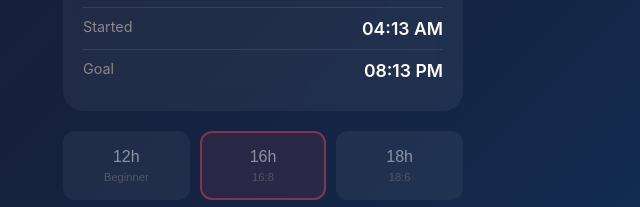
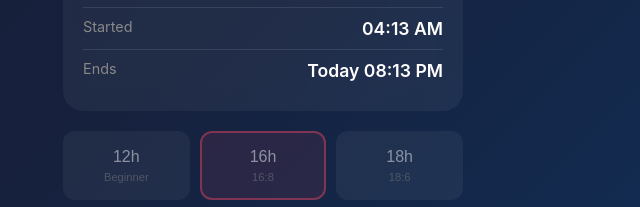
Before and after one commit to figjeti/fasttrack, a plain HTML site: page index.html in a window 1280 px wide. Both pictures are taken after a click on the button "Start Fast". Shown: the part 541-748 px from the top of the page, 377-1017 px from the left. Drawn offline with Linux system fonts and the light colour scheme.

Commit message:
Show full end date/time for fasts

```diff
--- a/index.html
+++ b/index.html
@@ -340,7 +340,7 @@
                 <span class="time-value" id="start-time">-</span>
             </div>
             <div class="time-row">
-                <span class="time-label">Goal</span>
+                <span class="time-label">Ends</span>
                 <span class="time-value" id="end-time">-</span>
             </div>
         </div>
@@ -449,6 +449,25 @@
             return date.toLocaleTimeString([], { hour: '2-digit', minute: '2-digit' });
         }
 
+        function formatEndTime(date) {
+            const now = new Date();
+            const isToday = date.toDateString() === now.toDateString();
+            const tomorrow = new Date(now);
+            tomorrow.setDate(tomorrow.getDate() + 1);
+            const isTomorrow = date.toDateString() === tomorrow.toDateString();
+
+            const time = date.toLocaleTimeString([], { hour: '2-digit', minute: '2-digit' });
+
+            if (isToday) {
+                return `Today ${time}`;
+            } else if (isTomorrow) {
+                return `Tomorrow ${time}`;
+            } else {
+                const day = date.toLocaleDateString([], { weekday: 'short', month: 'short', day: 'numeric' });
+                return `${day} ${time}`;
+            }
+        }
+
         function getPhase(elapsedHours) {
             let currentPhase = phases[0];
             for (const phase of phases) {
@@ -479,7 +498,7 @@
                 startTimeEl.textContent = formatTimeShort(state.startTime);
 
                 const endTime = new Date(state.startTime.getTime() + state.duration);
-                endTimeEl.textContent = formatTimeShort(endTime);
+                endTimeEl.textContent = formatEndTime(endTime);
 
                 // Update phase
                 const phase = getPhase(elapsedHours);
```
